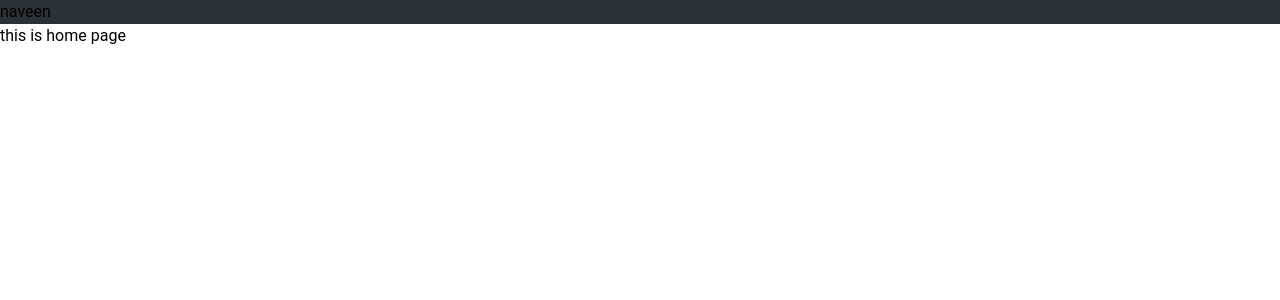
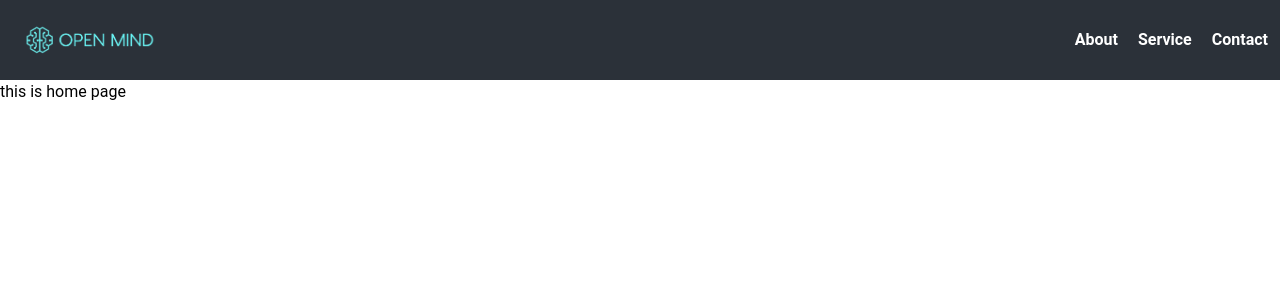
Before and after one commit to avichiminiproject/openmind-frontend, a React (Vite) app: page / in a window 1280 px wide. Shown: the top 300 px of the page. Built offline with nearby package versions, Linux system fonts and the light colour scheme.

Commit message:
header added

```diff
--- a/src/home/components/Header.jsx
+++ b/src/home/components/Header.jsx
@@ -4,9 +4,13 @@ const Header = () => {
   return (
     <>
     <header className='bg-litegrey'>
-        <img src="" alt="" />
-        <nav>
-            naveen
+        <nav className='flex items-center justify-between px-3 py-2'>
+            <img src="./src/assets/images/home/header_logo.png" alt="header logo" className='h-16 p-2' />
+            <ul className='text-white flex items-center justify-between gap-5 font-semibold'>
+                <li>About</li>
+                <li>Service</li>
+                <li>Contact</li>
+            </ul>
         </nav>
     </header>
     </>
```
